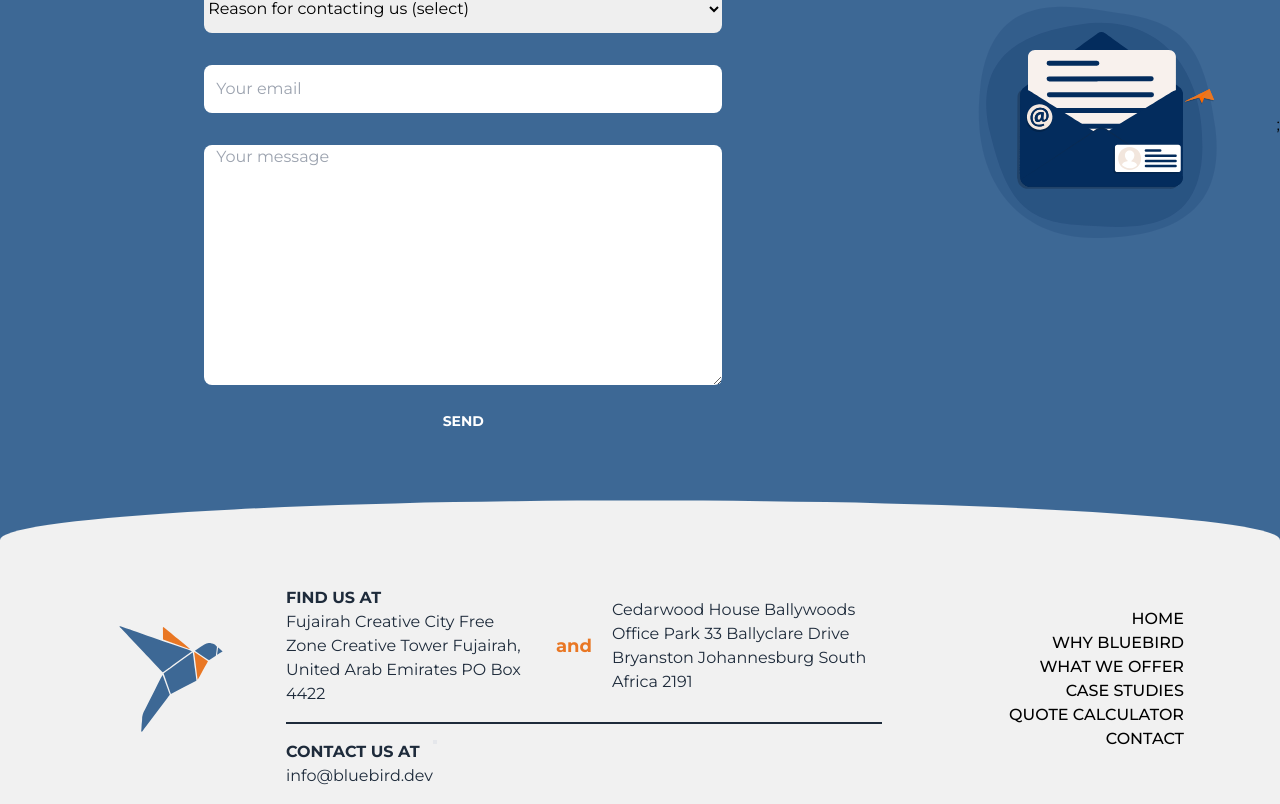
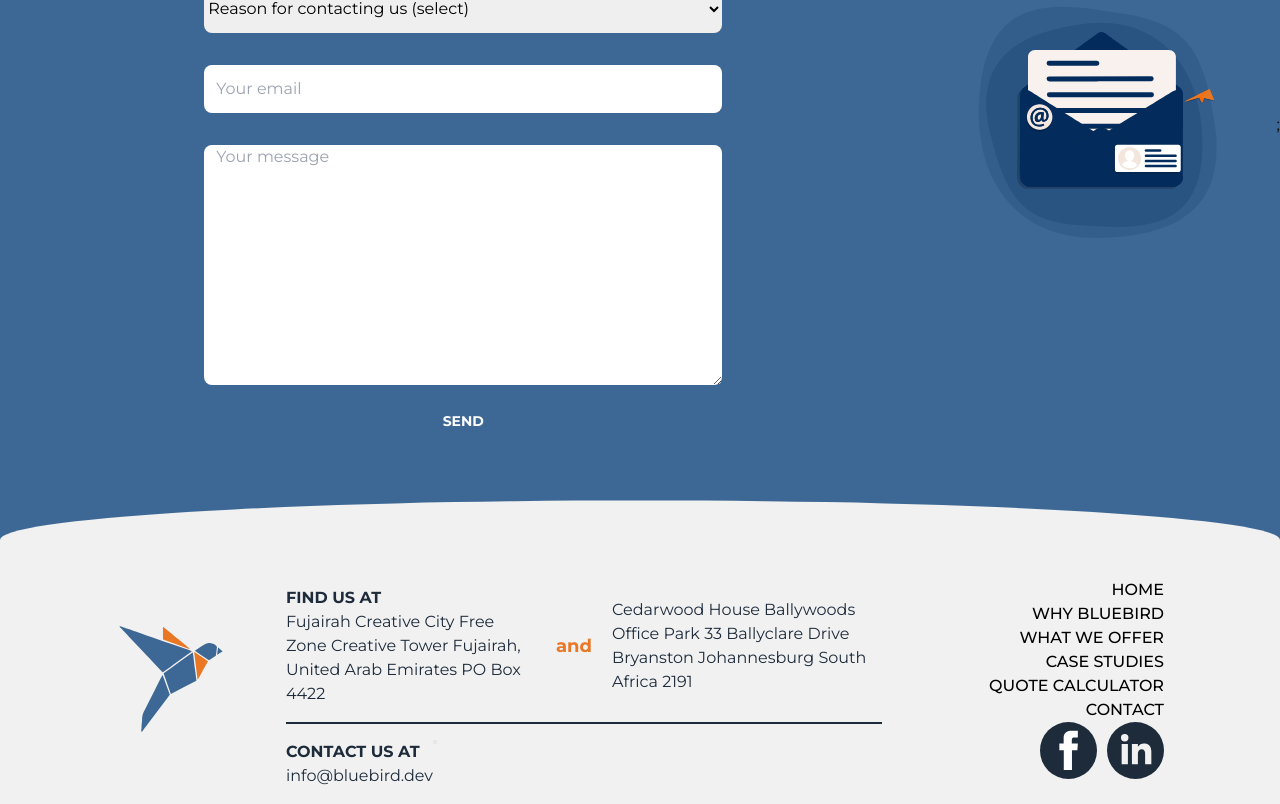
Before and after one commit to bluebird-technologies/bluebird_tech_OLD, a Next.js app: page /contact in a window 1280 px wide. Shown: the part 603-1407 px from the top of the page. Built offline with nearby package versions, Linux system fonts and the light colour scheme.

Commit message:
social media icons added to footer

```diff
--- a/components/Footer.tsx
+++ b/components/Footer.tsx
@@ -1,5 +1,7 @@
 import React from 'react';
 import BluebirdSvg from '../public/contact/bluebird.svg';
+import FacebookIcon from '../public/facebook.svg';
+import LinkedInIcon from '../public/linkedin.svg';
 
 const Footer = () => {
   const navItems = [
@@ -43,7 +45,7 @@ const Footer = () => {
         </div>
       </div>
       <div>
-        <ul className="flex flex-col flex-1  items-end">
+        <ul className="flex flex-col flex-1 mx-5 items-end">
           {navItems.map((item, index) => {
             return (
               <li key={index}>
@@ -53,6 +55,14 @@ const Footer = () => {
               </li>
             );
           })}
+          <div className="flex flex-row justify-between ">
+            <a>
+              <FacebookIcon style={{ marginRight: 10 }} />
+            </a>
+            <a>
+              <LinkedInIcon />
+            </a>
+          </div>
         </ul>
       </div>
     </footer>
```
Also changed, not shown: public/facebook.svg (added), public/linkedin.svg (added).
